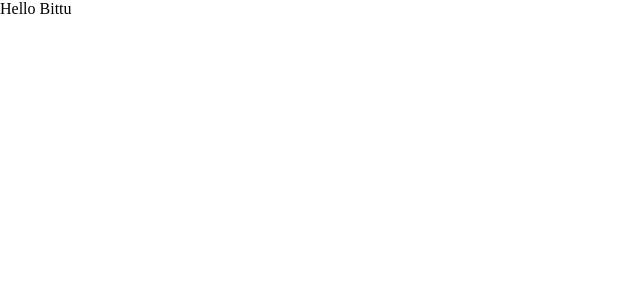
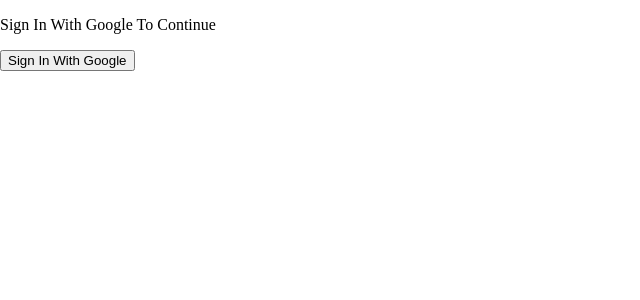
Before and after one commit to vishalsingh2972/Chaat, a React (Create React App) app: page / in a window 1280 px wide. Shown: the top 300 px of the page, without its empty margins (0-640 px from the left). Built offline with nearby package versions, Linux system fonts and the light colour scheme; no server answers.

Commit message:
basic authentication done

```diff
--- a/public/index.html
+++ b/public/index.html
@@ -24,7 +24,7 @@
       work correctly both with client-side routing and a non-root public URL.
       Learn how to configure a non-root public URL by running `npm run build`.
     -->
-    <title>React App</title>
+    <title>Firebase App</title>
   </head>
   <body>
     <noscript>You need to enable JavaScript to run this app.</noscript>
--- a/src/App.js
+++ b/src/App.js
@@ -1,11 +1,12 @@
-import React from "react";
 import "./App.css";
+import { Auth } from "./components/Auth";
 
 function App() {
   return (
-    <div>Hello Bittu</div>
+    <div>
+      <Auth/>
+    </div>
   )
 }
 
-
 export default App;
--- a/src/components/Auth.jsx
+++ b/src/components/Auth.jsx
@@ -1,9 +1,30 @@
+//Sign in with Google page
+import { auth, provider } from "../config/firebase"
+import { signInWithPopup } from "firebase/auth"
+import Cookies from "universal-cookie"
+
+const cookies =  new Cookies();
+
 export const Auth = () => {
+  const signInWithGoogle = async () => {
+
+    try{
+    const result = await signInWithPopup(auth, provider);
+    console.log(result);
+    // console.log(result.user.refreshToken);
+
+    cookies.set("auth-token", result.user.refreshToken); //for keeping user logged in even when he refreshes the page or opens a new tab etc., so we create a cookie and store the token in cookie so it remembers not to sign the user out
+    }
+    catch(error){
+      console.error(error);
+    }
+
+  }
 
   return(
     <div className="auth">
       <p>Sign In With Google To Continue</p>
-      <button>Sign In With Google</button>
+      <button onClick={signInWithGoogle}>Sign In With Google</button>
     </div>
   )
 }
```
Also changed, not shown: 1 other file (tests, documents, lock files or other folders).
